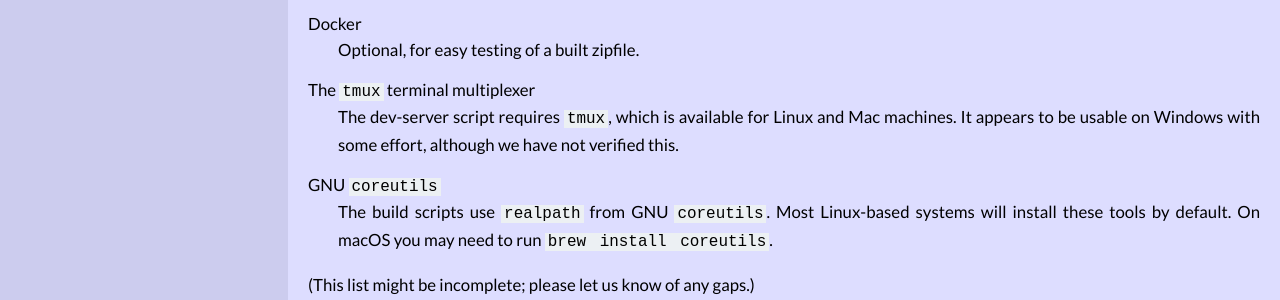
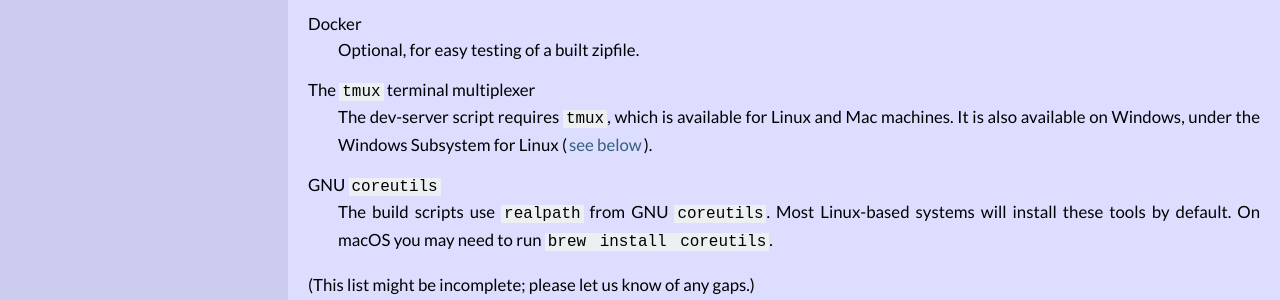
Before and after one commit to pytchlang/pytch-website, a Sphinx documentation site: the page built from source/developer/development-setup.rst, in a window 1280 px wide. Shown: the part 1131-1431 px from the top of the page. Built offline with Sphinx 7.4.7, drawn with Linux system fonts in a browser that asks for light colours; pages that are not in the unit, such as notebooks, are missing from menus.

Commit message:
Update description of tmux re WSL

```diff
--- a/source/developer/development-setup.rst
+++ b/source/developer/development-setup.rst
@@ -66,8 +66,9 @@
 
 The ``tmux`` terminal multiplexer
   The dev-server script requires ``tmux``, which is available for
-  Linux and Mac machines.  It appears to be usable on Windows with
-  some effort, although we have not verified this.
+  Linux and Mac machines.  It is also available on Windows, under the
+  Windows Subsystem for Linux (:ref:`see below
+  <developing_on_Windows>`).
 
 GNU ``coreutils``
   The build scripts use ``realpath`` from GNU ``coreutils``.  Most
```
